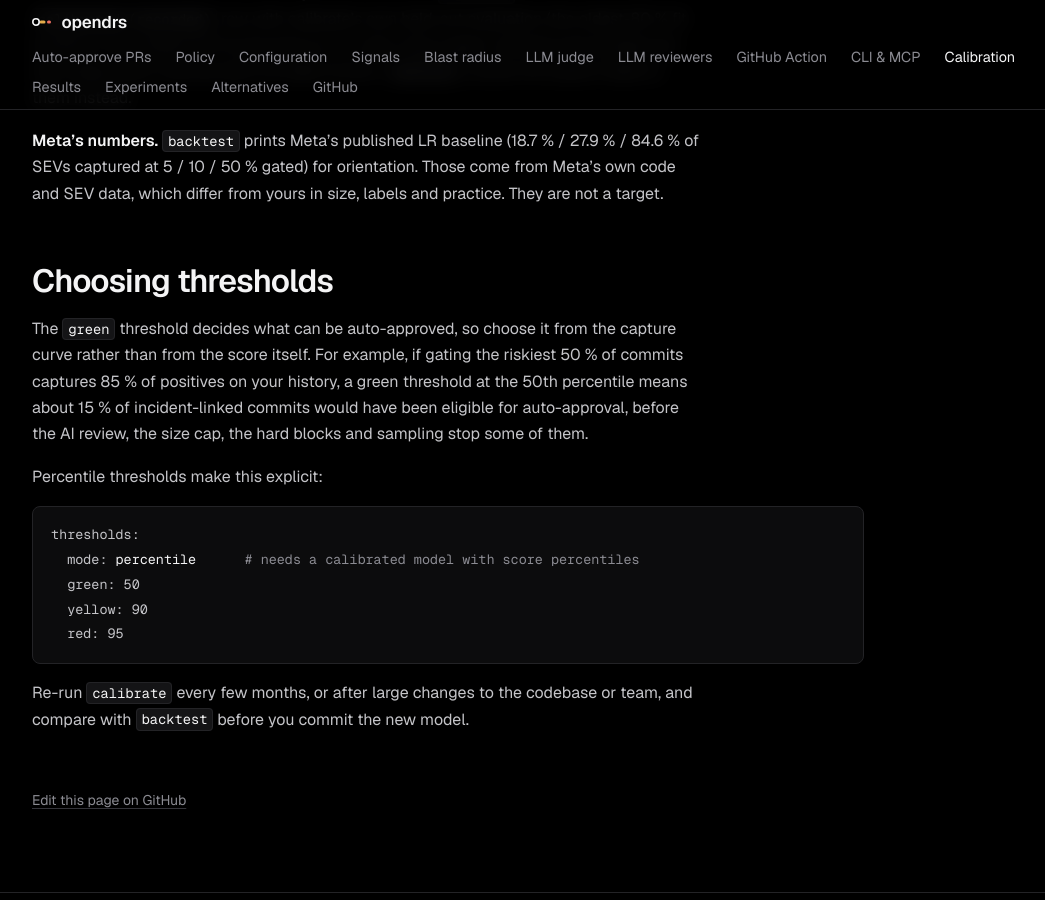
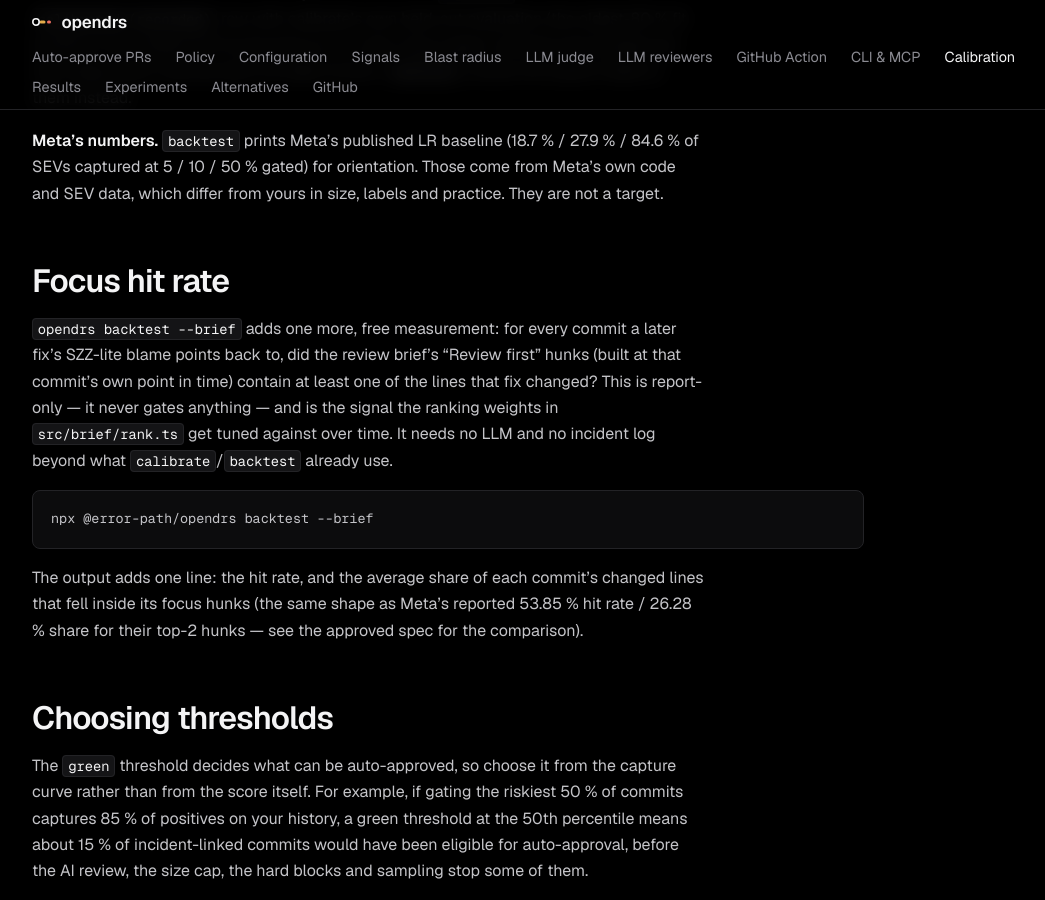
Before and after one commit to actions-marketplace-validations/error-path_opendrs, a Jekyll site: the page built from docs/calibration.md, in a window 1280 px wide and 900 px high, scrolled down 5807 px. Shown: the whole window, without its empty margins (84-1129 px from the left). Built offline with Jekyll 4.4.1, drawn with Linux system fonts in a browser that asks for light colours.

Commit message:
docs(calibration): the focus hit rate
Co-Authored-By: Claude Opus 5.5 <noreply@anthropic.com>

````diff
--- a/docs/calibration.md
+++ b/docs/calibration.md
@@ -208,6 +208,22 @@ labels have matured past the label horizon, `backtest` scores the saved model on
 SEVs captured at 5 / 10 / 50 % gated) for orientation. Those come from Meta's own code and SEV
 data, which differ from yours in size, labels and practice. They are not a target.
 
+## Focus hit rate
+
+`opendrs backtest --brief` adds one more, free measurement: for every commit a later fix's SZZ-lite
+blame points back to, did the review brief's "Review first" hunks (built at that commit's own point
+in time) contain at least one of the lines that fix changed? This is report-only — it never gates
+anything — and is the signal the ranking weights in `src/brief/rank.ts` get tuned against over time.
+It needs no LLM and no incident log beyond what `calibrate`/`backtest` already use.
+
+```sh
+npx @error-path/opendrs backtest --brief
+```
+
+The output adds one line: the hit rate, and the average share of each commit's changed lines that
+fell inside its focus hunks (the same shape as Meta's reported 53.85 % hit rate / 26.28 % share for
+their top-2 hunks — see the approved spec for the comparison).
+
 ## Choosing thresholds
 
 The `green` threshold decides what can be auto-approved, so choose it from the capture curve rather
````
